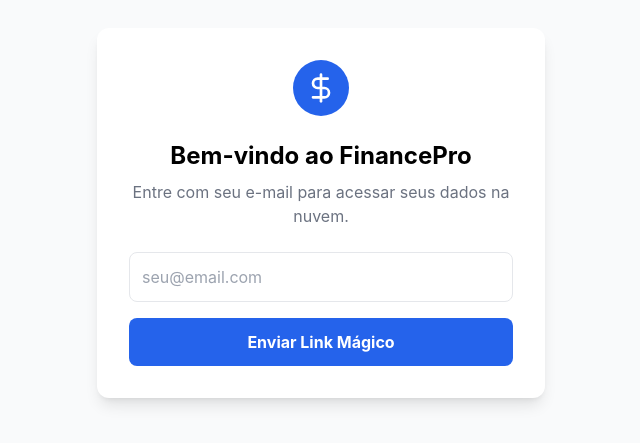
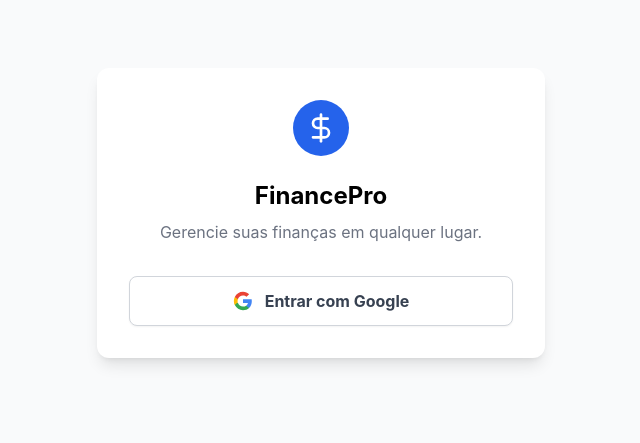
Before and after one commit to joaodanielski/finance-control, a React (Create React App) app: page / in a window 1280 px wide. Shown: the part 187-630 px from the top of the page, without its empty margins (319-959 px from the left). Built offline with nearby package versions, Linux system fonts and the light colour scheme.

Commit message:
Feat: Implementação de Login com Google (OAuth)

```diff
--- a/src/App.js
+++ b/src/App.js
@@ -10,31 +10,64 @@ const formatCurrency = (value) => new Intl.NumberFormat('pt-BR', { style: 'curre
 // Componente de Login Simples
 const Auth = () => {
   const [loading, setLoading] = useState(false);
-  const [email, setEmail] = useState('');
-  const [message, setMessage] = useState('');
 
-  const handleLogin = async (e) => {
-    e.preventDefault();
+  const handleLogin = async () => {
     setLoading(true);
-    const { error } = await supabase.auth.signInWithOtp({ email });
-    if (error) setMessage(error.error_description || error.message);
-    else setMessage('Verifique seu e-mail para o link de login!');
+    // Inicia o fluxo do Google
+    const { error } = await supabase.auth.signInWithOAuth({
+      provider: 'google',
+      options: {
+        // Redireciona de volta para onde o usuário estava
+        redirectTo: window.location.origin
+      }
+    });
+    if (error) alert(error.message);
     setLoading(false);
   };
 
   return (
     <div className="min-h-screen flex items-center justify-center bg-gray-50 px-4">
       <div className="max-w-md w-full bg-white p-8 rounded-xl shadow-lg text-center">
-        <div className="mb-6 flex justify-center"><div className="bg-blue-600 p-3 rounded-full"><DollarSign className="w-8 h-8 text-white" /></div></div>
-        <h1 className="text-2xl font-bold mb-2">Bem-vindo ao FinancePro</h1>
-        <p className="text-gray-500 mb-6">Entre com seu e-mail para acessar seus dados na nuvem.</p>
-        <form onSubmit={handleLogin} className="space-y-4">
-          <input type="email" placeholder="seu@email.com" value={email} onChange={(e) => setEmail(e.target.value)} required className="w-full p-3 border rounded-lg outline-none focus:ring-2 focus:ring-blue-500" />
-          <button disabled={loading} className="w-full bg-blue-600 text-white p-3 rounded-lg font-bold hover:bg-blue-700 transition disabled:opacity-50">
-            {loading ? 'Enviando...' : 'Enviar Link Mágico'}
-          </button>
-        </form>
-        {message && <p className="mt-4 text-sm text-green-600 font-medium">{message}</p>}
+        <div className="mb-6 flex justify-center">
+          <div className="bg-blue-600 p-3 rounded-full">
+            <DollarSign className="w-8 h-8 text-white" />
+          </div>
+        </div>
+        <h1 className="text-2xl font-bold mb-2">FinancePro</h1>
+        <p className="text-gray-500 mb-8">Gerencie suas finanças em qualquer lugar.</p>
+
+        <button
+          onClick={handleLogin}
+          disabled={loading}
+          className="w-full flex items-center justify-center gap-3 bg-white border border-gray-300 text-gray-700 p-3 rounded-lg font-bold hover:bg-gray-50 transition shadow-sm"
+        >
+          {loading ? (
+            <span className="text-gray-500">Carregando...</span>
+          ) : (
+            <>
+              {/* Ícone do Google (SVG Inline) */}
+              <svg className="w-5 h-5" viewBox="0 0 24 24">
+                <path
+                  d="M22.56 12.25c0-.78-.07-1.53-.2-2.25H12v4.26h5.92c-.26 1.37-1.04 2.53-2.21 3.31v2.77h3.57c2.08-1.92 3.28-4.74 3.28-8.09z"
+                  fill="#4285F4"
+                />
+                <path
+                  d="M12 23c2.97 0 5.46-.98 7.28-2.66l-3.57-2.77c-.98.66-2.23 1.06-3.71 1.06-2.86 0-5.29-1.93-6.16-4.53H2.18v2.84C3.99 20.53 7.7 23 12 23z"
+                  fill="#34A853"
+                />
+                <path
+                  d="M5.84 14.09c-.22-.66-.35-1.36-.35-2.09s.13-1.43.35-2.09V7.07H2.18C1.43 8.55 1 10.22 1 12s.43 3.45 1.18 4.93l2.85-2.84z"
+                  fill="#FBBC05"
+                />
+                <path
+                  d="M12 5.38c1.62 0 3.06.56 4.21 1.64l3.15-3.15C17.45 2.09 14.97 1 12 1 7.7 1 3.99 3.47 2.18 7.07l3.66 2.84c.87-2.6 3.3-4.53 6.16-4.53z"
+                  fill="#EA4335"
+                />
+              </svg>
+              Entrar com Google
+            </>
+          )}
+        </button>
       </div>
     </div>
   );
```
